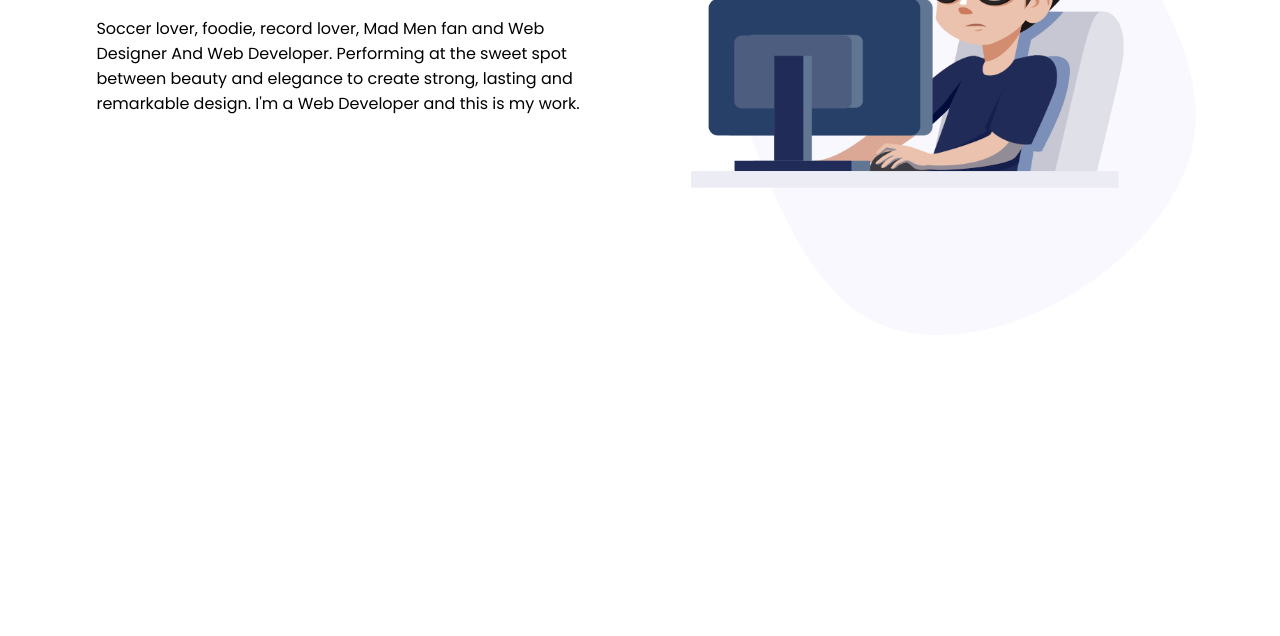
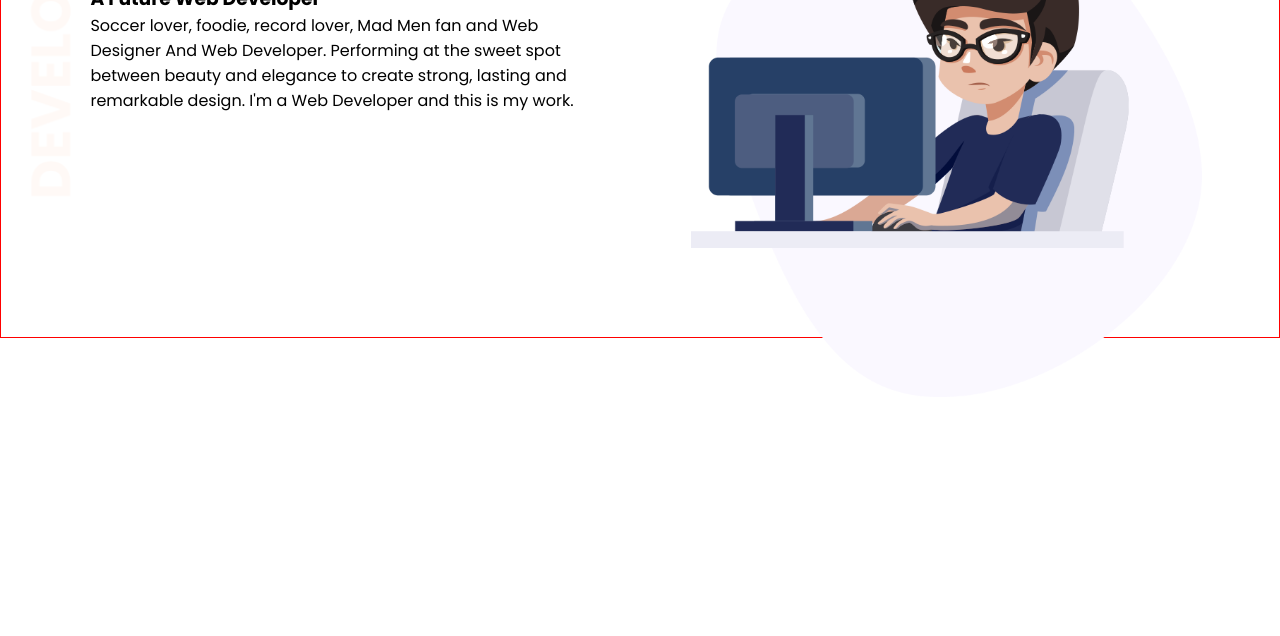
Before and after one commit to eashin-32/Module-4-Portfolio-Website-, a plain HTML site: page index.html in a window 1280 px wide. Shown: the part 164-800 px from the top of the page. Drawn offline with Linux system fonts and the light colour scheme.

Commit message:
some chaned in header setion

```diff
--- a/index.html
+++ b/index.html
@@ -11,7 +11,7 @@
 
 
     <!-- header section start -->
-    <header>
+    <header class="header-section">
       <div class="header-info">
 
           <div class="header-title">
--- a/style.css
+++ b/style.css
@@ -2,6 +2,10 @@
 @import url('https://fonts.googleapis.com/css2?family=Poppins:ital,wght@0,100;0,200;0,300;0,400;0,500;0,600;0,700;0,800;0,900;1,100;1,200;1,300;1,400;1,500;1,600;1,700;1,800;1,900&display=swap');
 
 /* ----------------------------------------------- */
+*{
+    margin: 0;
+    padding: 0;
+}
 body{
     font-family: 'Poppins',
     sans-serif;
@@ -22,7 +26,15 @@ body{
     margin-left: 5%;
     padding-left: 2%;
     float: left;
+    margin-top: 5%;
 }
 .header-img img{
     width: 100%;
+   overflow: hidden;
 }
+.header-section{
+    background-image: url("images/top-banner.png");
+    height: 500px;
+    background-repeat: no-repeat;
+    border: 1px solid red;
+}
```
